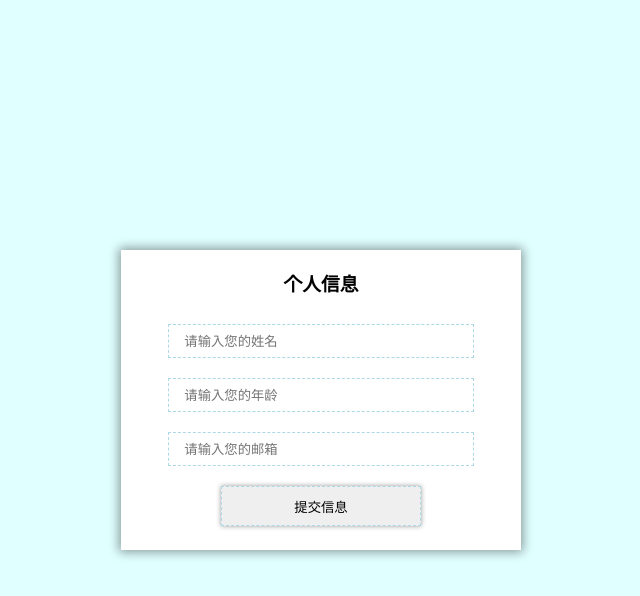
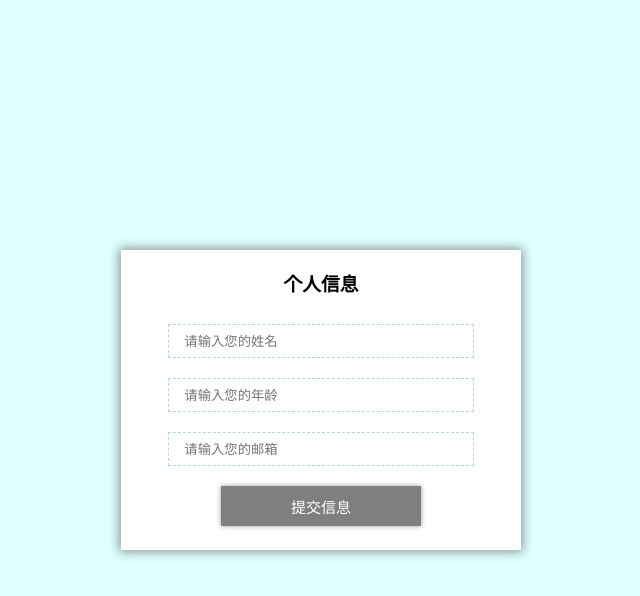
Before and after one commit to Stealth2/Stealth2.github.io, a plain HTML site: page 14/index.html in a window 1280 px wide. In both pictures the pointer is over the input "提交信息". Shown: the whole page, without its empty margins (319-959 px from the left). Drawn offline with Linux system fonts and the light colour scheme.

Commit message:
第十四次作业

```diff
--- a/14/css/css.css
+++ b/14/css/css.css
@@ -28,9 +28,20 @@ form input:hover{
 
 }
 form input[type="submit"]{
-	width: 50%;
+	width: 40%;
 	height: 40px;
 	text-indent:0 ;
 	cursor: pointer;
 	box-shadow: 0 0 5px 0px rgba(0,0,0,.4);
+	border: none;
+	transition: all .5s;
 }
+form input[type="submit"]:hover{
+	width: 50%;
+	height: 40px;
+	background: rgba(0,0,0,.5);
+}
+form input[value="提交信息"]:hover{
+	font-size: 15px;
+	color: #FFFFFF;
+}
```
